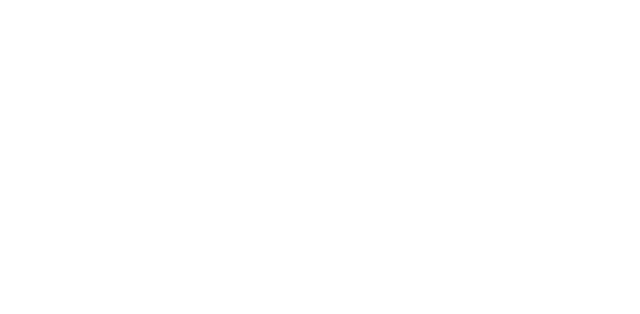
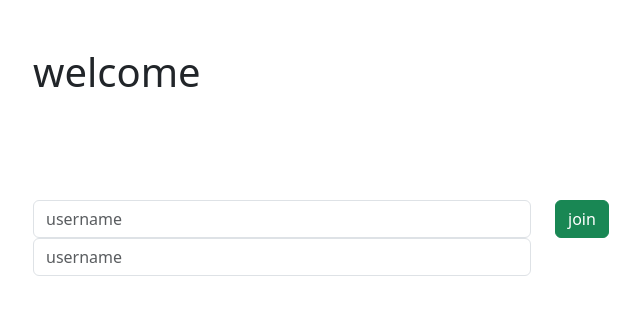
Before and after one commit to hchdhry/web-sockets, a React (Create React App) app in the folder formulaone/: page / in a window 1280 px wide. Shown: the top 314 px of the page, without its empty margins (97-737 px from the left). Built offline with nearby package versions, Linux system fonts and the light colour scheme.

Commit message:
create form

```diff
--- a/formulaone/package.json
+++ b/formulaone/package.json
@@ -7,6 +7,7 @@
     "@testing-library/jest-dom": "^5.17.0",
     "@testing-library/react": "^13.4.0",
     "@testing-library/user-event": "^13.5.0",
+    "bootstrap": "^5.3.3",
     "react": "^18.3.1",
     "react-bootstrap": "^2.10.4",
     "react-dom": "^18.3.1",
--- a/formulaone/src/App.js
+++ b/formulaone/src/App.js
@@ -1,10 +1,22 @@
 import logo from './logo.svg';
 import './App.css';
 import "bootstrap/dist/css/bootstrap.min.css"
+import { Container, Row ,Col} from 'react-bootstrap';
+import WaitingRoom from './waitingRoom';
 
 function App() {
   return (
     <div >
+      <main>
+        <Container>
+          <Row className='px-5 my-5'>
+            <Col sm = "12">
+            <h1>welcome</h1>
+            </Col>
+          </Row>
+          <WaitingRoom></WaitingRoom>
+        </Container>
+      </main>
     </div>
   );
 }
--- a/formulaone/src/waitingRoom.js
+++ b/formulaone/src/waitingRoom.js
@@ -1,6 +1,6 @@
 import react from "react"
 import { useState } from "react"
-import { Form } from "react-hook-form";
+import {Form,Row,Col, Button} from "react-bootstrap"
 
 const WaitingRoom = ({joinChatRoom})=>
     {
@@ -11,9 +11,19 @@
             <Form onSubmit={e=>{
                 e.preventDefault()
                 joinChatRoom(userName,chatRoom)
+            }}>
+                <Row className="px-5 py-5">
+                    <Col>
+                    <Form.Group>
+                        <Form.Control placeholder = "username" onChange = {e=>setUserName(e.target.value)}/>
 
-
-            }}>
+                        <Form.Control placeholder="username" onChange={e => setUserName(e.target.value)} />
+                    </Form.Group>
+                    </Col>
+                    <Col>
+                    <Button variant="success" type="submit">join</Button>
+                    </Col>
+                </Row>
 
             </Form>
         )
```
Also changed, not shown: 1 other file (tests, documents, lock files or other folders).
